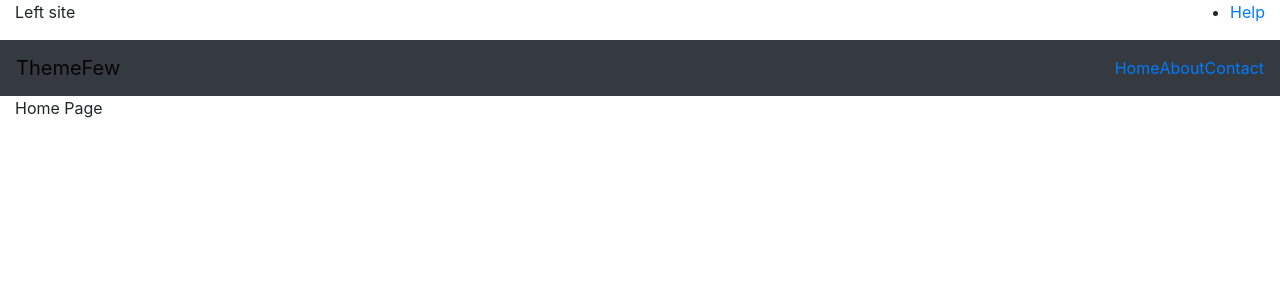
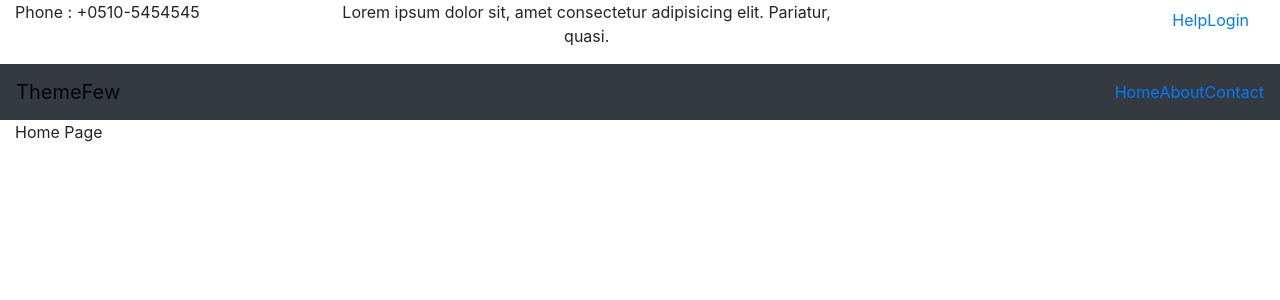
Before and after one commit to mamun07/themefew, a React (Create React App) app in the folder themefew/: page / in a window 1280 px wide. Shown: the top 300 px of the page. Built offline with nearby package versions, Linux system fonts and the light colour scheme.

Commit message:
Font-awesome add complete

```diff
--- a/themefew/package.json
+++ b/themefew/package.json
@@ -12,6 +12,7 @@
     "react": "^17.0.1",
     "react-bootstrap": "^1.4.0",
     "react-dom": "^17.0.1",
+    "react-fontawesome": "^1.7.1",
     "react-router-dom": "^5.2.0",
     "react-scripts": "4.0.1",
     "web-vitals": "^0.2.4"
--- a/themefew/src/pages/TobBar.jsx
+++ b/themefew/src/pages/TobBar.jsx
@@ -1,7 +1,7 @@
 import React, { Component } from 'react'
-import {Container, Row, Col} from 'react-bootstrap'
-import { Link } from 'react-router-dom'
+import {Container, Row, Col, Navbar,Nav} from 'react-bootstrap'
 
+import {Link} from 'react-router-dom'
 
 
 export default class TobBar extends Component {
@@ -10,14 +10,22 @@ export default class TobBar extends Component {
             <>
                 <Container fluid className="header-topbar">
                     <Row>
-                        <Col lg={6}>
-                            Left site
+                        <Col lg={3}>
+                            <div className="topbar-left-navbar"><spna>Phone : +0510-5454545</spna></div>
                         </Col>
-                        <Col lg={6}>
-                            <div className="float-right">
-                                <ul>
-                                    <li><Link exact to="/help">Help</Link></li>
-                                </ul>
+                        <Col lg={5}>
+                            <div className="topbar-center-navbar text-center">
+                                <p>Lorem ipsum dolor sit, amet consectetur adipisicing elit. Pariatur, quasi.</p>
+                            </div>
+                        </Col>
+                        <Col lg={4}>
+                            <div className="topbar-right-navbar">
+                                <Navbar>
+                                    <Nav className="ml-auto">
+                                        <Link to="/about">Help</Link>
+                                        <Link to="/">Login</Link>
+                                    </Nav>
+                                </Navbar>
                             </div>
                         </Col>
                     </Row>
```
Also changed, not shown: 2 other files (tests, documents, lock files or other folders).
